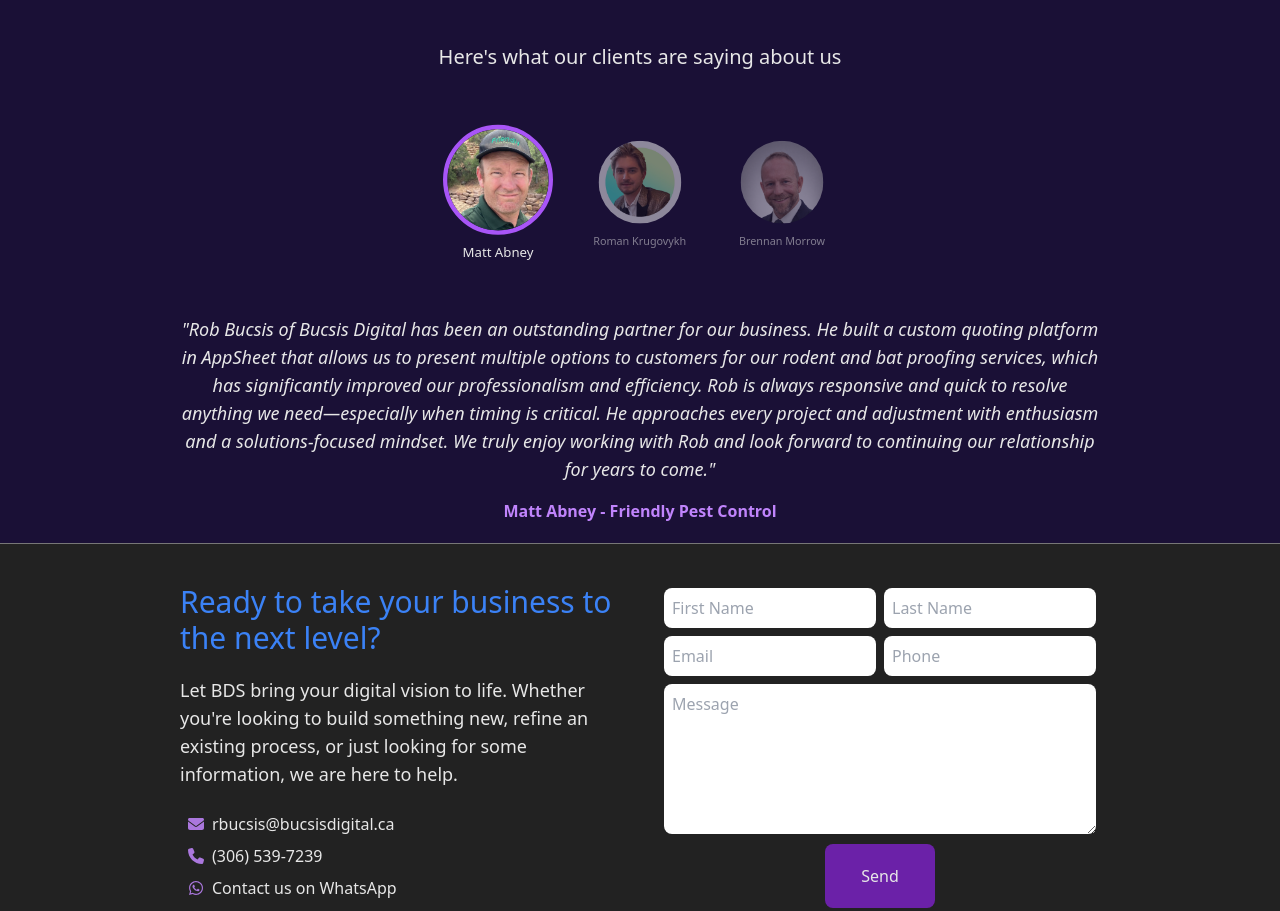
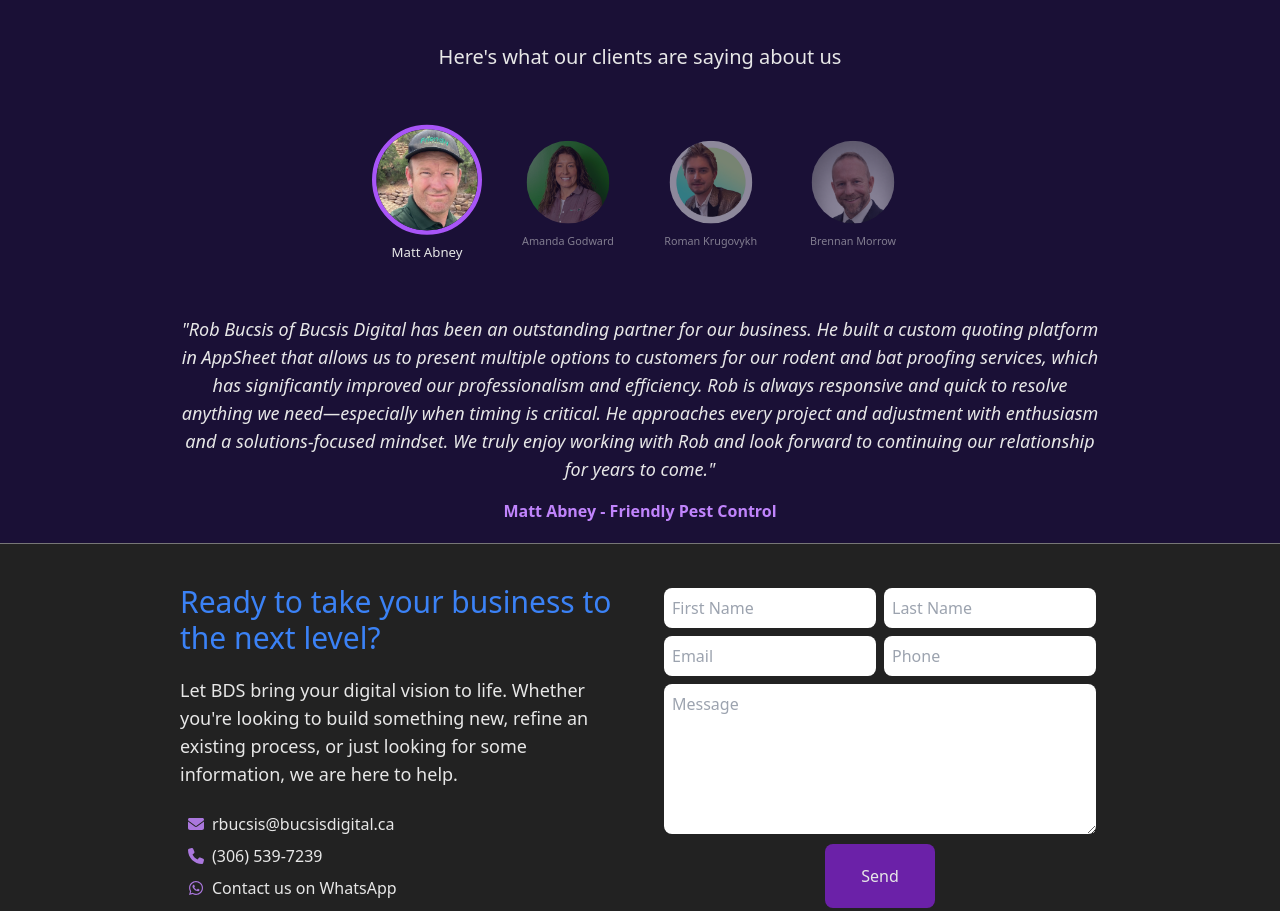
Before and after one commit to Bucsis-Digital-Solutions/bds-website, a React (Create React App) app in the folder client/: page / in a window 1280 px wide. Shown: the part 1720-2631 px from the top of the page. Built offline with nearby package versions, Linux system fonts and the light colour scheme.

Commit message:
Updating Testimonials

```diff
--- a/client/src/pages/Home.jsx
+++ b/client/src/pages/Home.jsx
@@ -10,6 +10,13 @@ const reviews = [
         url: "https://friendlypestcontrolaz.com/",
         img: "matt-fpc.jpg",
         text: "Rob Bucsis of Bucsis Digital has been an outstanding partner for our business. He built a custom quoting platform in AppSheet that allows us to present multiple options to customers for our rodent and bat proofing services, which has significantly improved our professionalism and efficiency. Rob is always responsive and quick to resolve anything we need—especially when timing is critical. He approaches every project and adjustment with enthusiasm and a solutions-focused mindset. We truly enjoy working with Rob and look forward to continuing our relationship for years to come."
+    },
+    {
+        name: "Amanda Godward",
+        company: "Ecotelligent Software",
+        url: "https://ecotelligentsoftware.com/",
+        img: "amanda-eco.png",
+        text: "Superior Client Support for All Sizes of Software Solutions! Over the past five years, the Bucsis Digital Team helped me develop a cost-effective, simple software solution for my company, and expand it into a complex, multi-user interface system with paid users. They continue to provide a personal approach with attention to detail as our software grows. Rob provides transparent pricing with quick, professional responses to technical issues and always meets deadlines. It's been a pleasure working with Rob and he continues to impress with his technical expertise and passion for software development."
     },
     {
         name: "Roman Krugovykh",
```
Also changed, not shown: client/public/amanda-eco.png (added).
